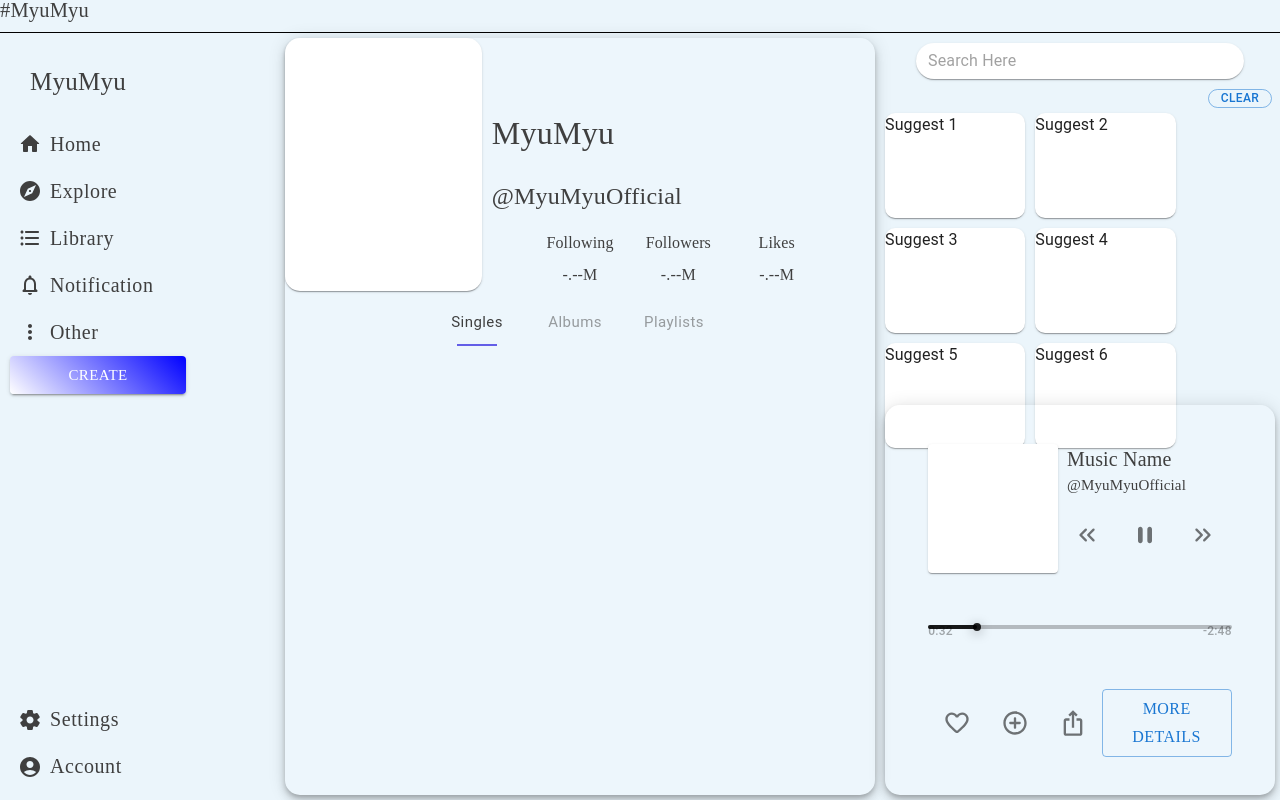
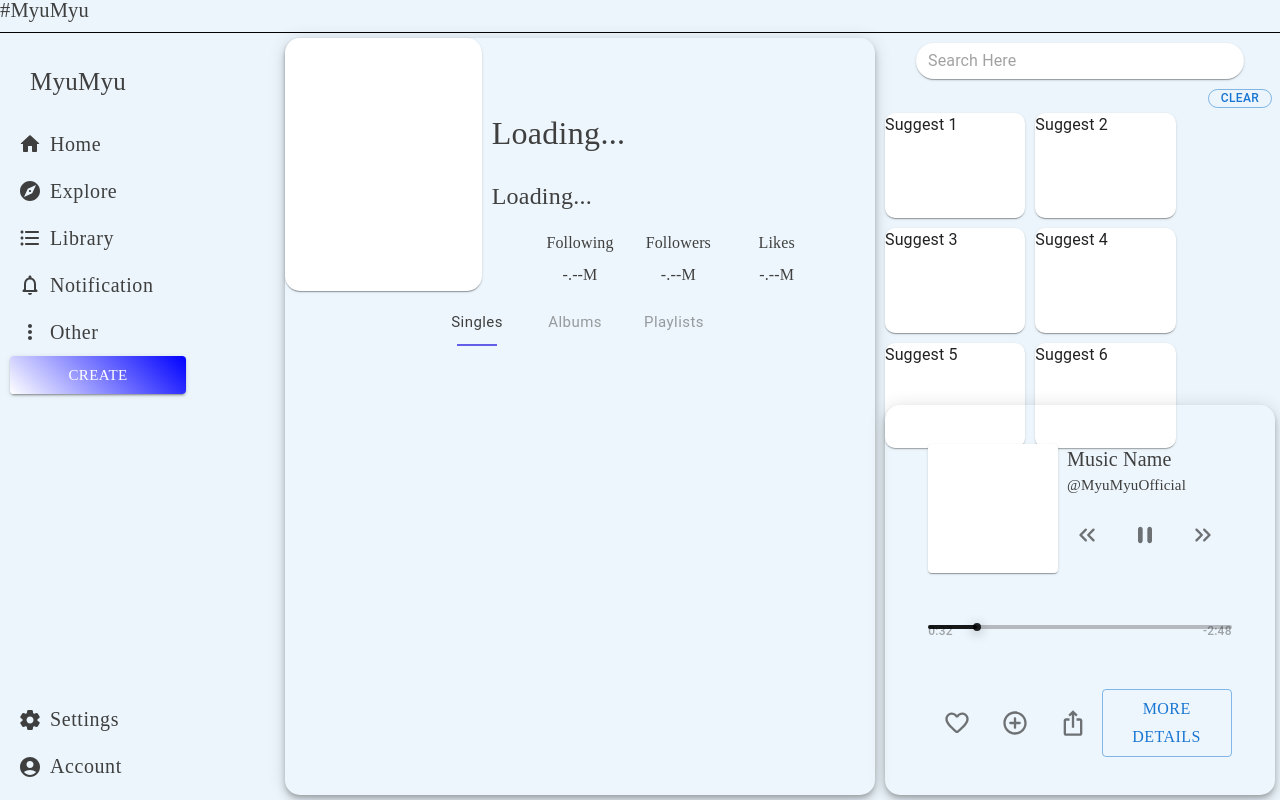
Before and after one commit to 0Myu0001/MyuMyuProject, a React (Create React App) app: page /account in a window 1280 px wide. Built offline with nearby package versions, Linux system fonts and the light colour scheme; no server answers.

Commit message:
connecting with database using fetch api

```diff
--- a/src/App.js
+++ b/src/App.js
@@ -5,7 +5,6 @@ import Search from './components/Search.jsx';
 import Suggest from './components/Suggest.jsx'
 import TrendsBar from './components/TrendsBar.jsx'
 import Box from '@mui/material/Box';
-import { Route, Routes } from 'react-router-dom';
 
 const style = {
   height: '100vh',
--- a/src/components/AccountPanel.jsx
+++ b/src/components/AccountPanel.jsx
@@ -2,6 +2,7 @@ import * as React from 'react';
 import Paper from '@mui/material/Paper';
 import { Box, Tab, Tabs, Typography } from '@mui/material';
 import { styled } from '@mui/material/styles';
+import { useEffect } from 'react';
 
 const StyledTabs = styled((props) => (
   <Tabs
@@ -40,6 +41,14 @@ const StyledTab = styled((props) => <Tab disableRipple {...props} />)(
 const AccountPanel = () => {
   const [value, setValue] = React.useState(0);
 
+  const [userData, setUserData] = React.useState(null);
+
+  useEffect(() => {
+    fetch('http://localhost:8000/api/')
+      .then((res) => res.json())
+      .then(data => setUserData(data[0]))
+  }, []);
+
   const handleChange = (event, newValue) => {
     setValue(newValue);
   };
@@ -59,8 +68,9 @@ const AccountPanel = () => {
       >
         <Paper sx={{gridArea: '1 / 1 / 5 / 5', borderRadius: '15px', width: '100%', pt: '100%',}}>
         </Paper>
-        <Typography sx={{gridArea: '2 / 5 / 3 / 10', fontFamily: 'Noto Sans JP', fontSize: '32px', my: 'auto', mx: '10px', color: '#3f3f3f',}}>MyuMyu</Typography>
-        <Typography sx={{gridArea: '3 / 5 / 4 / 10', fontFamily: 'Noto Sans JP', fontSize: '24px', my: 'auto', mx: '10px', color: '#3f3f3f',}}>@MyuMyuOfficial</Typography>
+        {/* get data from django databases */}
+        <Typography sx={{gridArea: '2 / 5 / 3 / 10', fontFamily: 'Noto Sans JP', fontSize: '32px', my: 'auto', mx: '10px', color: '#3f3f3f',}}>{ userData ? userData.user_name : 'Loading...' }</Typography>
+        <Typography sx={{gridArea: '3 / 5 / 4 / 10', fontFamily: 'Noto Sans JP', fontSize: '24px', my: 'auto', mx: '10px', color: '#3f3f3f',}}>{ userData ? userData.user_id : 'Loading...' }</Typography>
         <Box sx={{gridArea: '4 / 6 / 5 / 8', display: 'flex', flexDirection: 'column',}}>
           <Typography variant='body1' sx={{fontFamily: 'Noto Sans JP', fontSize: '16px', m: 'auto', color: '#3f3f3f',}}>Following</Typography>
           <Typography variant='body1' sx={{fontFamily: 'Noto Sans JP', fontSize: '16px', m: 'auto', color: '#3f3f3f',}}>-.--M</Typography>
```
Also changed, not shown: src/fetch.js (added, +27 -0 lines).
